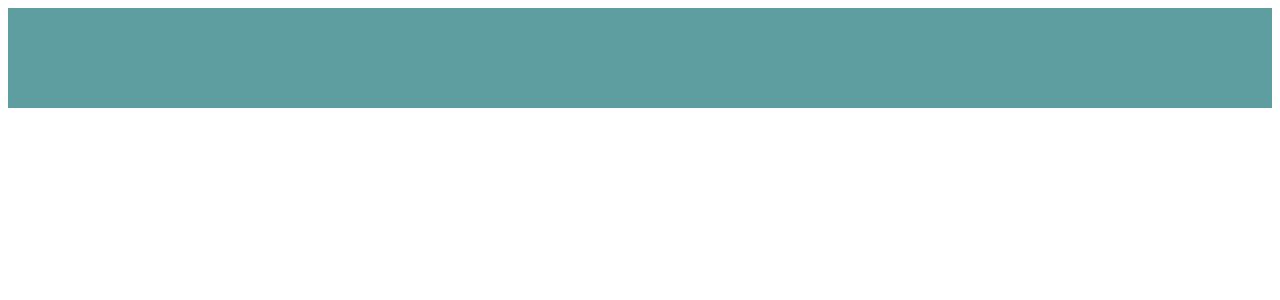
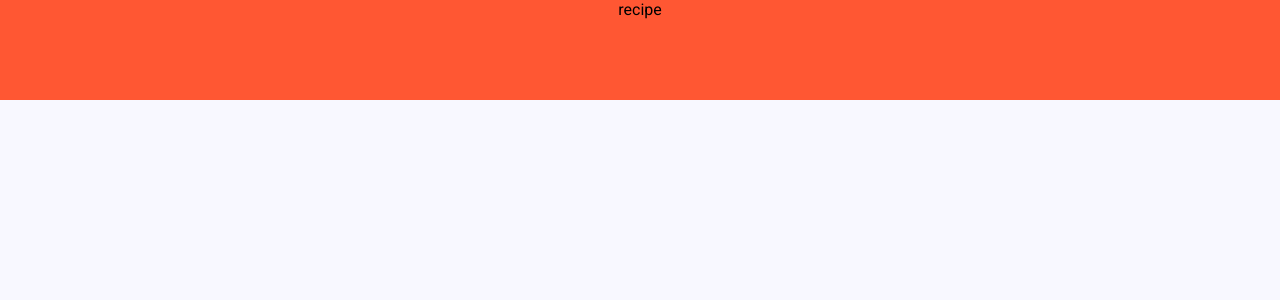
Before and after one commit to aanti/recipes-book, a React app: page / in a window 1280 px wide. Shown: the top 300 px of the page. Built offline with nearby package versions, Linux system fonts and the light colour scheme.

Commit message:
Roboto font + basic body style

```diff
--- a/config/webpack.config.dev.js
+++ b/config/webpack.config.dev.js
@@ -223,7 +223,6 @@ module.exports = {
               },
             ],
           },
-
           // "file" loader makes sure those assets get served by WebpackDevServer.
           // When you `import` an asset, you get its (virtual) filename.
           // In production, they would get copied to the `build` folder.
--- a/public/index.html
+++ b/public/index.html
@@ -8,6 +8,7 @@
       manifest.json provides metadata used when your web app is added to the
       homescreen on Android. See https://developers.google.com/web/fundamentals/engage-and-retain/web-app-manifest/
     -->
+    <link href="https://fonts.googleapis.com/css?family=Roboto:300,400,500,700" rel="stylesheet">
     <link rel="manifest" href="%PUBLIC_URL%/manifest.json">
     <link rel="shortcut icon" href="%PUBLIC_URL%/favicon.ico">
     <!--
@@ -19,7 +20,7 @@
       work correctly both with client-side routing and a non-root public URL.
       Learn how to configure a non-root public URL by running `npm run build`.
     -->
-    <title>React App</title>
+    <title>Recipes-Book</title>
   </head>
   <body>
     <noscript>
--- a/src/App.js
+++ b/src/App.js
@@ -1,12 +1,11 @@
 import React, { Component } from 'react'
-import logo from './logo.svg'
 import style from './App.scss'
 
 class App extends Component {
   render() {
     return (
       <div className={style.App}>
-
+        recipe
       </div>
     )
   }
--- a/src/App.scss
+++ b/src/App.scss
@@ -2,7 +2,7 @@
   text-align: center;
   height: 100px;
   width: 100%;
-  background-color: cadetblue;
+  background-color: #FF5733;
 }
 
 .App-logo {
--- a/src/index.css
+++ b/src/index.css
@@ -1,5 +1,6 @@
 body {
   margin: 0;
   padding: 0;
-  font-family: sans-serif;
+  font-family: 'Roboto', sans-serif;
+  background-color: ghostwhite;
 }
--- a/src/index.js
+++ b/src/index.js
@@ -1,7 +1,13 @@
-import React from 'react';
-import ReactDOM from 'react-dom';
-import App from './App';
-import registerServiceWorker from './registerServiceWorker';
+import React from 'react'
+import ReactDOM from 'react-dom'
+import App from './App'
+import registerServiceWorker from './registerServiceWorker'
 
-ReactDOM.render(<App />, document.getElementById('root'));
-registerServiceWorker();
+import './index.css'
+
+if (module.hot) {
+  module.hot.accept()
+}
+
+ReactDOM.render(<App />, document.getElementById('root'))
+registerServiceWorker()
```
Also changed, not shown: src/logo.svg (deleted).
